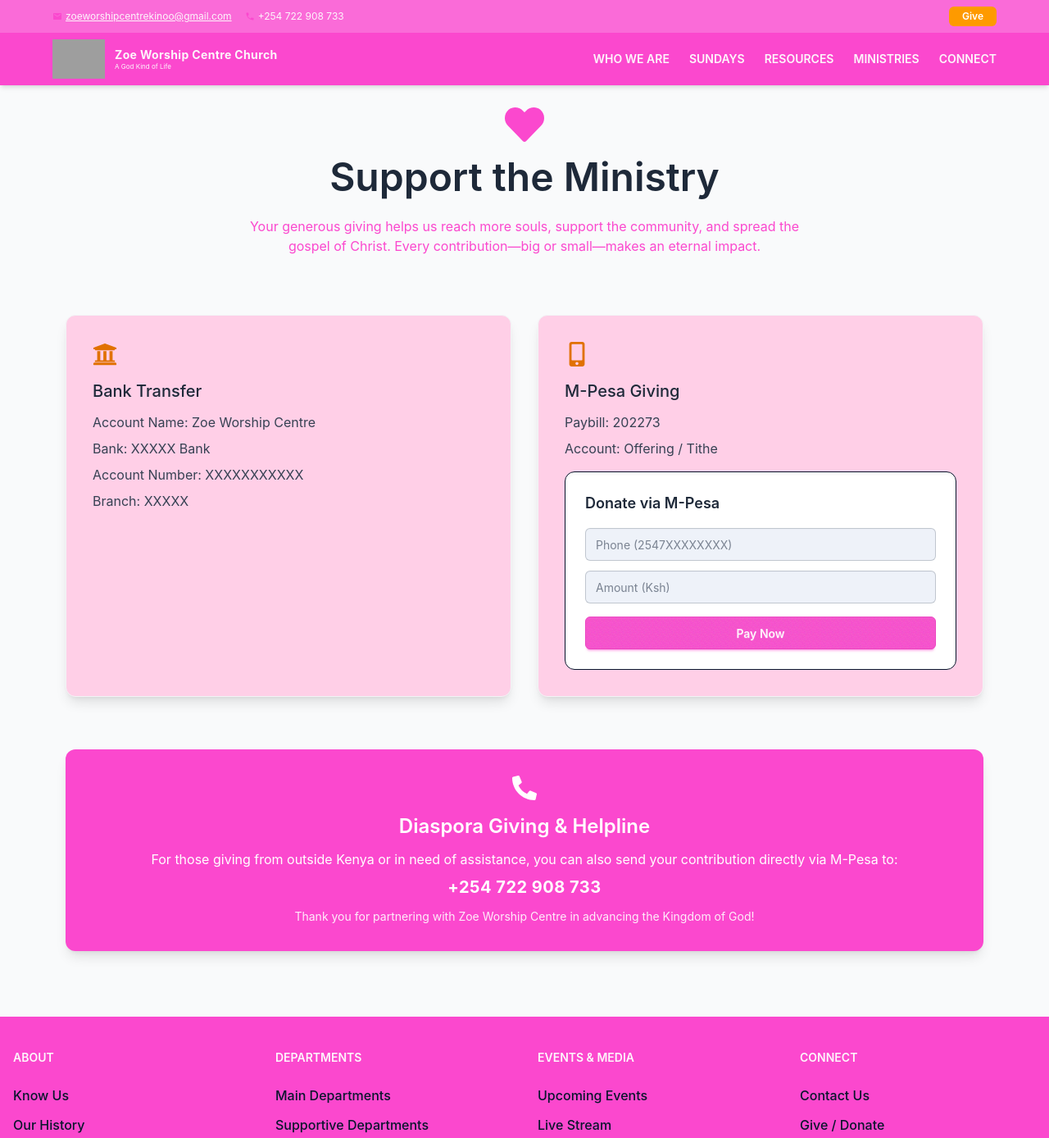
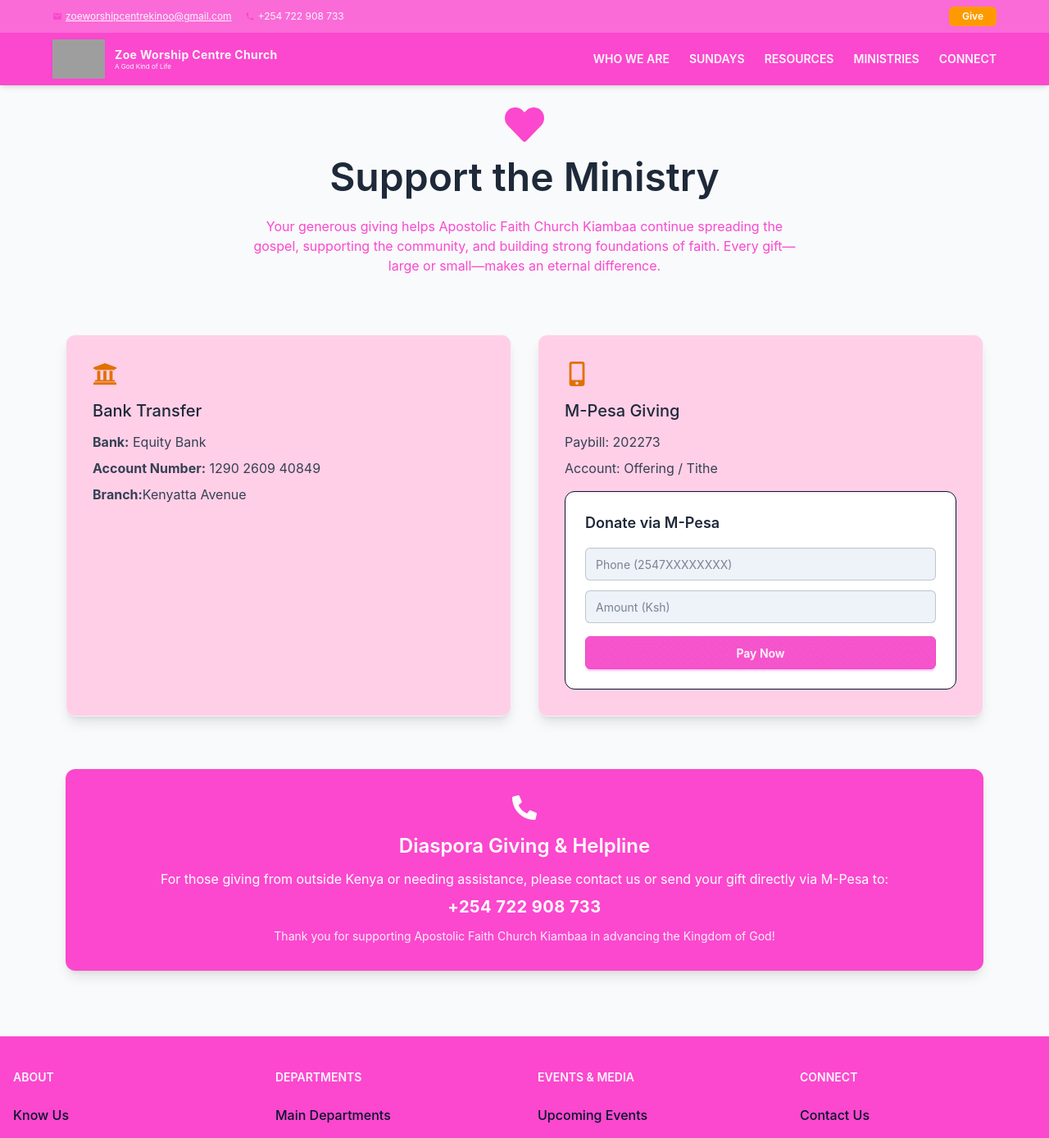
Before and after one commit to bugijay7/zoewc, a React (Vite) app in the folder client/: page /donate in a window 1280 px wide. Shown: the top 1388 px of the page at 82% size. Built offline with nearby package versions, Linux system fonts and the light colour scheme; grey boxes are pictures that could not be loaded.

Commit message:
bacnk details

```diff
--- a/client/src/components/Navbar.jsx
+++ b/client/src/components/Navbar.jsx
@@ -88,7 +88,7 @@ export default function Navbar() {
           <li className="relative group">
             <div className="cursor-pointer hover:underline transition">Who We Are</div>
             <ul className="absolute left-0 mt-2 bg-primary/90 text-primary-content uppercase py-2 w-60  opacity-30 invisible group-hover:opacity-100 group-hover:visible transition-all duration-200">
-                <li><Link to="/about/KnowUs" className="block px-4 py-2 hover:bg-base-200/20">Mission & Vision</Link></li>
+                <li><Link to="/about/KnowUs" className="block px-4 py-2 hover:bg-base-200/20">About Us</Link></li>
               <li><Link to="/about/culture" className="block px-4 py-2 hover:bg-base-200/20">Our Culture</Link></li>
               <li><Link to="/about/leadership" className="block px-4 py-2 hover:bg-base-200/20">Our Leadership</Link></li>
               <li><Link to="/about/impact" className="block px-4 py-2 hover:bg-base-200/20">Making an Impact</Link></li>
--- a/client/src/pages/DonationPage.jsx
+++ b/client/src/pages/DonationPage.jsx
@@ -38,9 +38,9 @@ export default function DonationPage() {
             Support the Ministry
           </h1>
           <p className="text-primary py-6 text-sm md:text-base max-w-2xl mx-auto">
-            Your generous giving helps us reach more souls, support the
-            community, and spread the gospel of Christ. Every contribution—big or
-            small—makes an eternal impact.
+            Your generous giving helps Apostolic Faith Church Kiambaa continue spreading
+            the gospel, supporting the community, and building strong foundations of faith.
+            Every gift—large or small—makes an eternal difference.
           </p>
         </div>
 
@@ -52,10 +52,9 @@ export default function DonationPage() {
             <h2 className="text-xl font-medium text-gray-800 mb-3">
               Bank Transfer
             </h2>
-            <p className="text-gray-700 mb-2">Account Name: Zoe Worship Centre</p>
-            <p className="text-gray-700 mb-2">Bank: XXXXX Bank</p>
-            <p className="text-gray-700 mb-2">Account Number: XXXXXXXXXXX</p>
-            <p className="text-gray-700">Branch: XXXXX</p>
+            <p className="text-gray-700 mb-2"><span className="font-bold">Bank:</span> Equity Bank</p>
+            <p className="text-gray-700 mb-2"><span className="font-bold">Account Number:</span> 1290 2609 40849</p>
+            <p className="text-gray-700"><span className="font-bold">Branch:</span>Kenyatta Avenue</p>
           </div>
 
           {/* 📱 M-Pesa Giving */}
@@ -105,15 +104,15 @@ export default function DonationPage() {
           <FaPhoneAlt className="text-3xl mx-auto mb-4" />
           <h3 className="text-2xl font-semibold mb-3">Diaspora Giving & Helpline</h3>
           <p className="text-sm md:text-base mb-2">
-            For those giving from outside Kenya or in need of assistance, you can
-            also send your contribution directly via M-Pesa to:
+            For those giving from outside Kenya or needing assistance, please contact us or
+            send your gift directly via M-Pesa to:
           </p>
           <p className="text-lg md:text-xl font-bold tracking-wide">
             +254 722 908 733
           </p>
           <p className="text-sm mt-3 opacity-90">
-            Thank you for partnering with Zoe Worship Centre in advancing the
-            Kingdom of God!
+            Thank you for supporting Apostolic Faith Church Kiambaa in advancing
+            the Kingdom of God!
           </p>
         </div>
       </div>
```
